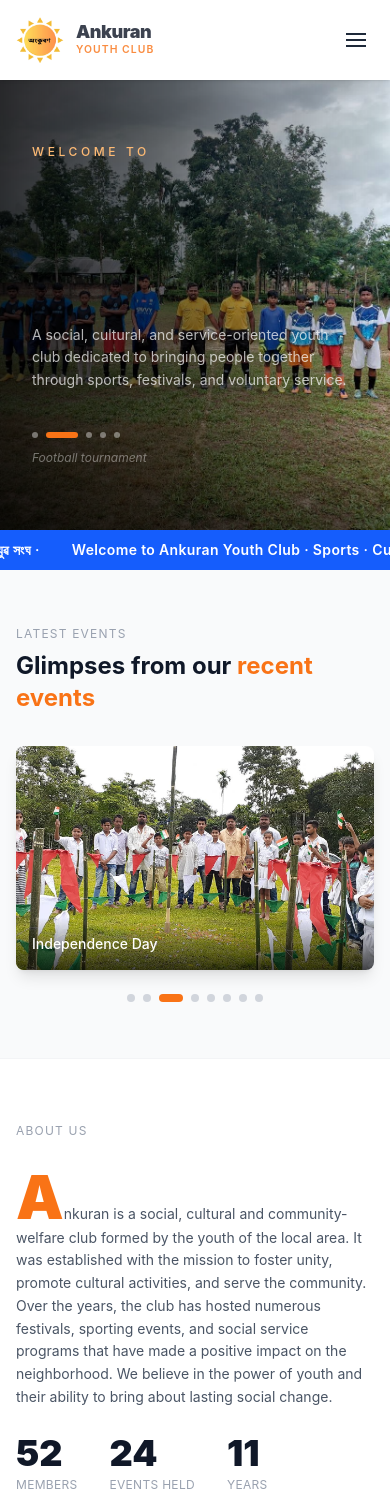
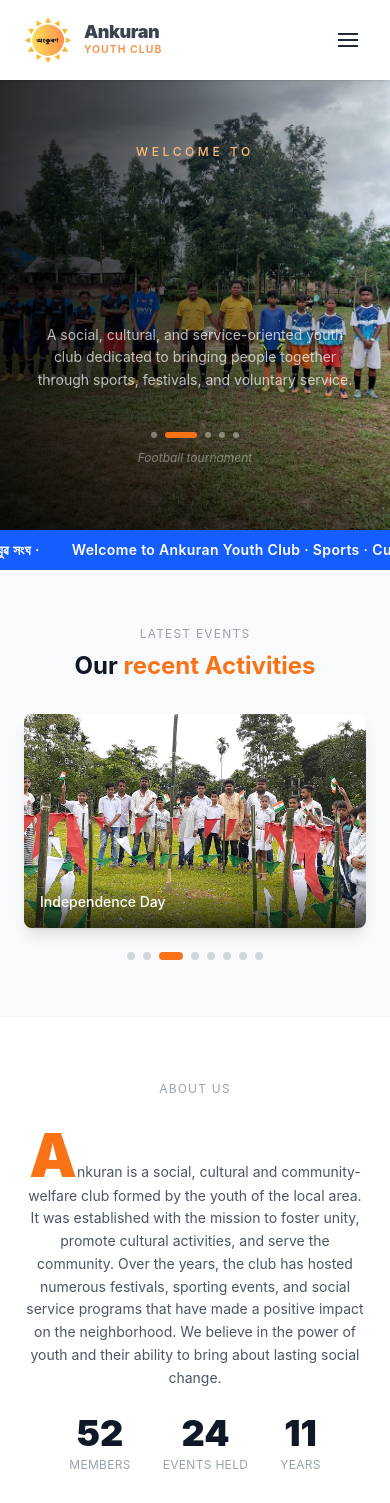
Before and after one commit to rahulsaikia18/ankuranYouthClub.com, a React app in the folder frontend/: page / in a window 390 px wide. Shown: the top 1503 px of the page. Built offline with nearby package versions, Linux system fonts and the light colour scheme; the HTML template or start-up script is replaced by a standard one.

Commit message:
refactor: update layout and styling for various sections to improve responsiveness and alignment

```diff
--- a/frontend/src/components/AboutSection.jsx
+++ b/frontend/src/components/AboutSection.jsx
@@ -10,15 +10,15 @@ const stats = [
 export default function AboutSection() {
   return (
     <section id="about" className="bg-white py-16 border-t border-gray-100">
-      <div className="max-w-7xl mx-auto px-4 sm:px-6 lg:px-8">
-        <p className="text-xs text-gray-400 uppercase tracking-widest mb-6">
+      <div className="max-w-7xl mx-auto px-6 sm:px-8 lg:px-12">
+        <p className="text-xs text-gray-400 uppercase tracking-widest mb-6 text-center md:text-left">
           About us
         </p>
 
         <div className="grid grid-cols-1 lg:grid-cols-2 gap-12 items-start">
           {/* Left: Large A drop cap + paragraph + stats */}
-          <div>
-            <div className="flex gap-4 items-start mb-6">
+          <div className="text-center md:text-left">
+            <div className="flex gap-4 items-start mb-6 justify-center md:justify-start">
               <p className="text-sm text-gray-600 leading-relaxed mt-1">
                 <span className="text-6xl font-black text-orange-500 leading-none select-none">
                   A
@@ -35,7 +35,7 @@ export default function AboutSection() {
             </div>
 
             {/* Stats */}
-            <div className="flex gap-8 mt-6 mb-8">
+            <div className="flex gap-8 mt-6 mb-8 justify-center md:justify-start">
               {stats.map((stat) => (
                 <div key={stat.label}>
                   <p className="text-4xl font-black text-gray-900">
@@ -49,7 +49,7 @@ export default function AboutSection() {
             </div>
 
             {/* President quote box */}
-            <div className="border border-gray-200 p-5 max-w-xs">
+            <div className="border border-gray-200 p-5 max-w-xs mx-auto md:mx-0">
               <p className="text-lg font-light text-gray-700 leading-snug italic">
                 "One line from the president about why the club exists"
               </p>
--- a/frontend/src/components/ActivitiesSection.jsx
+++ b/frontend/src/components/ActivitiesSection.jsx
@@ -1,5 +1,5 @@
 import imgCarom from '../assets/images/carom_sports_image.jpg'
-import imgFootball from '../assets/images/football_tournament_image.jpg'
+import imgFootball from '../assets/images/bihu_dance.jpg'
 import imgSummer from '../assets/images/summer_vacation_free_tution_time.jpg'
 
 const categories = [
@@ -32,12 +32,12 @@ const categories = [
 export default function ActivitiesSection() {
   return (
     <section id="service" className="bg-gray-50 py-16 border-t border-gray-100">
-      <div className="max-w-7xl mx-auto px-4 sm:px-6 lg:px-8">
-        <p className="text-xs text-gray-400 uppercase tracking-widest mb-10">What we do</p>
+      <div className="max-w-7xl mx-auto px-6 sm:px-8 lg:px-12">
+        <p className="text-xs text-gray-400 uppercase tracking-widest mb-10 text-center md:text-left">What we do</p>
 
         <div className="grid grid-cols-1 sm:grid-cols-3 gap-6">
           {categories.map((cat) => (
-            <div key={cat.id} className="group">
+            <div key={cat.id} className="group text-center md:text-left">
               {/* Activity image */}
               <div className="overflow-hidden rounded-sm mb-4 h-44">
                 <img
--- a/frontend/src/components/EventsSection.jsx
+++ b/frontend/src/components/EventsSection.jsx
@@ -15,10 +15,10 @@ const rightEvents = [
 export default function EventsSection() {
   return (
     <section id="festivals" className="bg-white py-16 border-t border-gray-100">
-      <div className="max-w-7xl mx-auto px-4 sm:px-6 lg:px-8">
+      <div className="max-w-7xl mx-auto px-6 sm:px-8 lg:px-12">
         <div className="grid grid-cols-1 lg:grid-cols-2 gap-12">
           {/* Left: News/Notices */}
-          <div>
+          <div className="text-center md:text-left">
             <p className="text-xs text-gray-400 uppercase tracking-widest mb-4">Latest updates</p>
             {/* Independence Day image banner */}
             <div className="overflow-hidden rounded-sm h-36 mb-6">
@@ -42,7 +42,7 @@ export default function EventsSection() {
           </div>
 
           {/* Right: Upcoming & past stats */}
-          <div>
+          <div className="text-center md:text-left">
             <p className="text-xs text-gray-400 uppercase tracking-widest mb-6">At a glance</p>
             <ul className="divide-y divide-gray-100">
               {rightEvents.map((ev, i) => (
--- a/frontend/src/components/Footer.jsx
+++ b/frontend/src/components/Footer.jsx
@@ -8,10 +8,10 @@ export default function Footer() {
   return (
     <footer className="bg-orange-500 text-white">
       {/* CTA Banner */}
-      <div className="max-w-7xl mx-auto px-4 sm:px-6 lg:px-8 py-14">
+      <div className="max-w-7xl mx-auto px-6 sm:px-8 lg:px-12 py-14">
         <div className="grid grid-cols-1 md:grid-cols-2 gap-8 items-end">
           {/* Left: CTA text */}
-          <div>
+          <div className="text-center md:text-left">
             <h2 className="text-5xl sm:text-6xl font-black leading-tight">
               Come and<br />
               <span className="italic font-light">play with us.</span>
@@ -44,7 +44,7 @@ export default function Footer() {
       </div>
 
       {/* Bottom bar */}
-      <div className="border-t border-orange-400 px-4 sm:px-8 lg:px-16 py-4 flex flex-col sm:flex-row items-center justify-between gap-2 max-w-7xl mx-auto text-xs opacity-70">
+      <div className="border-t border-orange-400 px-6 sm:px-8 lg:px-12 py-4 flex flex-col sm:flex-row items-center justify-between gap-2 max-w-7xl mx-auto text-xs opacity-70">
         <span>© {new Date().getFullYear()} Ankuran Youth Club. All rights reserved.</span>
         <span>+91 XXXXX XXXXX</span>
       </div>
--- a/frontend/src/components/GallerySection.jsx
+++ b/frontend/src/components/GallerySection.jsx
@@ -26,8 +26,8 @@ const galleryImages = [
 export default function GallerySection() {
   return (
     <section id="gallery" className="bg-white py-16 border-t border-gray-100">
-      <div className="max-w-7xl mx-auto px-4 sm:px-6 lg:px-8">
-        <p className="text-xs text-gray-400 uppercase tracking-widest mb-8">Gallery</p>
+      <div className="max-w-7xl mx-auto px-6 sm:px-8 lg:px-12">
+        <p className="text-xs text-gray-400 uppercase tracking-widest mb-8 text-center md:text-left">Gallery</p>
 
         {/* Row 1: 1 large + 4 small grid */}
         <div className="grid grid-cols-1 md:grid-cols-2 gap-4 mb-4">
--- a/frontend/src/components/HeroSection.jsx
+++ b/frontend/src/components/HeroSection.jsx
@@ -84,7 +84,7 @@ export default function HeroSection() {
 
       {/* ── Text content (left half) ── */}
       <div className="relative z-20 flex-1 flex items-center">
-        <div className="w-full md:w-1/2 px-8 sm:px-14 lg:px-20 py-16">
+        <div className="w-full md:w-1/2 px-8 sm:px-14 lg:px-20 py-16 text-center md:text-left">
           <p className="text-xs text-orange-300 uppercase tracking-[0.3em] mb-4 font-medium">
             Welcome to
           </p>
@@ -129,7 +129,7 @@ export default function HeroSection() {
           </p>
 
           {/* Image slide dots */}
-          <div className="flex items-center gap-2">
+          <div className="flex items-center gap-2 justify-center md:justify-start">
             {heroImages.map((_, i) => (
               <button
                 key={i}
--- a/frontend/src/components/LatestEventCarousel.jsx
+++ b/frontend/src/components/LatestEventCarousel.jsx
@@ -53,14 +53,14 @@ export default function LatestEventCarousel() {
 
   return (
     <section className="bg-gray-50 py-14 overflow-hidden">
-      <div className="max-w-7xl mx-auto px-4 sm:px-6 lg:px-8">
+      <div className="max-w-7xl mx-auto px-6 sm:px-8 lg:px-12">
         {/* Section heading */}
-        <p className="text-xs text-gray-400 uppercase tracking-widest mb-2">
+        <p className="text-xs text-gray-400 uppercase tracking-widest mb-2 text-center md:text-left">
           Latest Events
         </p>
-        <h2 className="text-2xl md:text-3xl font-bold text-gray-900 mb-8">
-          Glimpses from our{" "}
-          <span className="text-orange-500">recent events</span>
+        <h2 className="text-2xl md:text-3xl font-bold text-gray-900 mb-8 text-center md:text-left">
+          Our{" "}
+          <span className="text-orange-500">recent Activities</span>
         </h2>
 
         {/* Carousel viewport */}
--- a/frontend/src/components/MembersSection.jsx
+++ b/frontend/src/components/MembersSection.jsx
@@ -9,10 +9,10 @@ const memberStats = [
 export default function MembersSection() {
   return (
     <section id="members" className="bg-white py-16 border-t border-gray-100">
-      <div className="max-w-7xl mx-auto px-4 sm:px-6 lg:px-8">
+      <div className="max-w-7xl mx-auto px-6 sm:px-8 lg:px-12">
         <div className="grid grid-cols-1 lg:grid-cols-2 gap-12 items-center">
           {/* Left: Big stat + member list */}
-          <div>
+          <div className="text-center md:text-left">
             <div className="mb-6">
               <p className="text-7xl font-black text-gray-900">52</p>
               <p className="text-xs text-gray-400 uppercase tracking-widest mt-2">Total members</p>
--- a/frontend/src/components/Navbar.jsx
+++ b/frontend/src/components/Navbar.jsx
@@ -41,7 +41,7 @@ export default function Navbar() {
   return (
     <header className="w-full bg-white sticky top-0 z-50 shadow-sm">
       {/* ── Main bar ── */}
-      <div className="max-w-7xl mx-auto px-4 sm:px-6 lg:px-8 flex items-center justify-between h-20">
+      <div className="max-w-7xl mx-auto px-6 sm:px-8 lg:px-12 flex items-center justify-between h-20">
 
         {/* Logo + animated club name */}
         <a href="#" className="flex items-center gap-3 no-underline">
@@ -103,7 +103,7 @@ export default function Navbar() {
 
       {/* Mobile menu */}
       {open && (
-        <div className="md:hidden bg-white border-t border-gray-100 px-4 pb-4">
+        <div className="md:hidden bg-white border-t border-gray-100 px-6 pb-4">
           <nav className="flex flex-col gap-3 pt-3">
             {navLinks.map((link) => (
               <a
```
Also changed, not shown: frontend/src/components/HistorySection.jsx (+4 -4 lines), frontend/src/components/JoinSection.jsx (+4 -4 lines).
